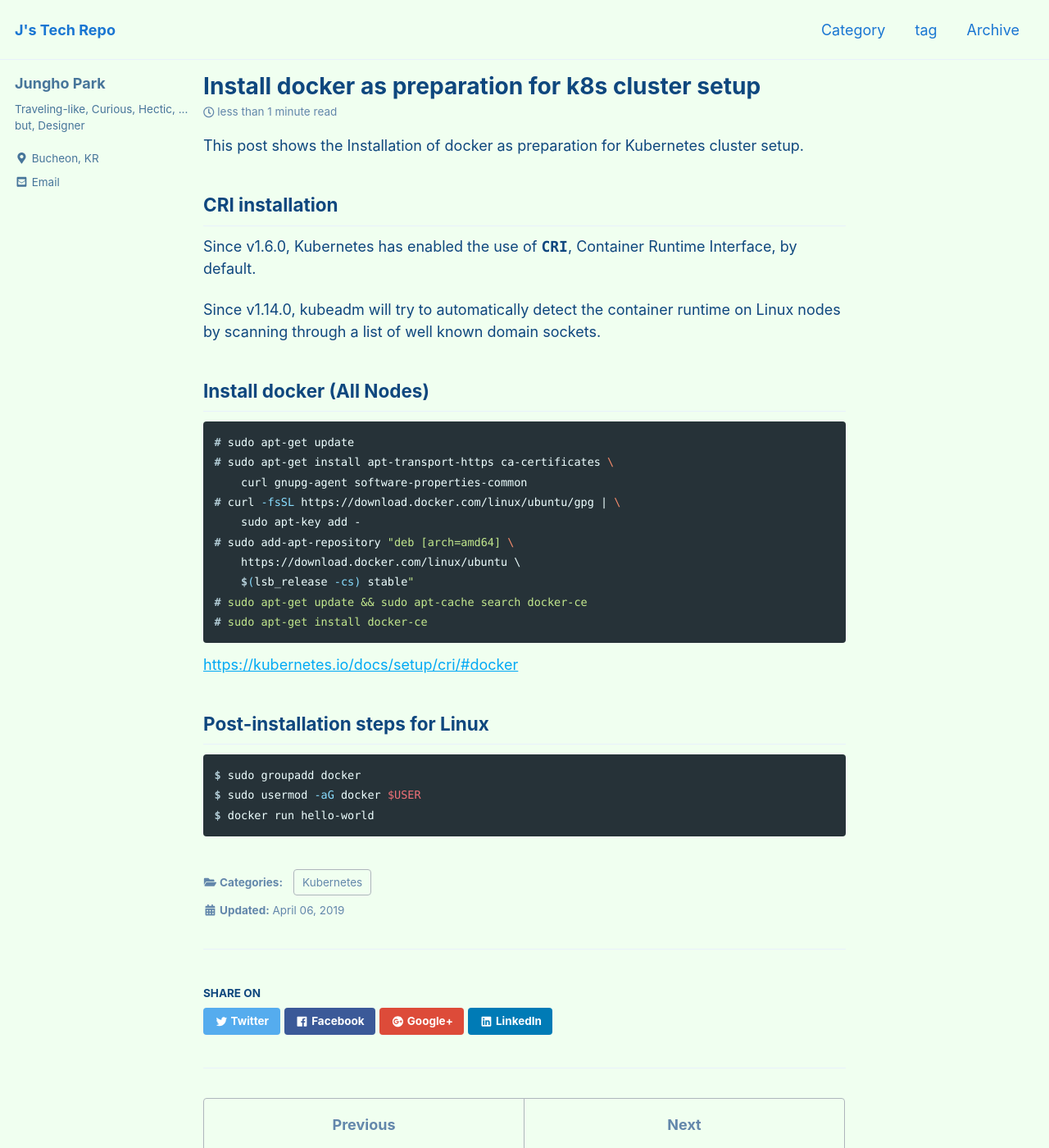
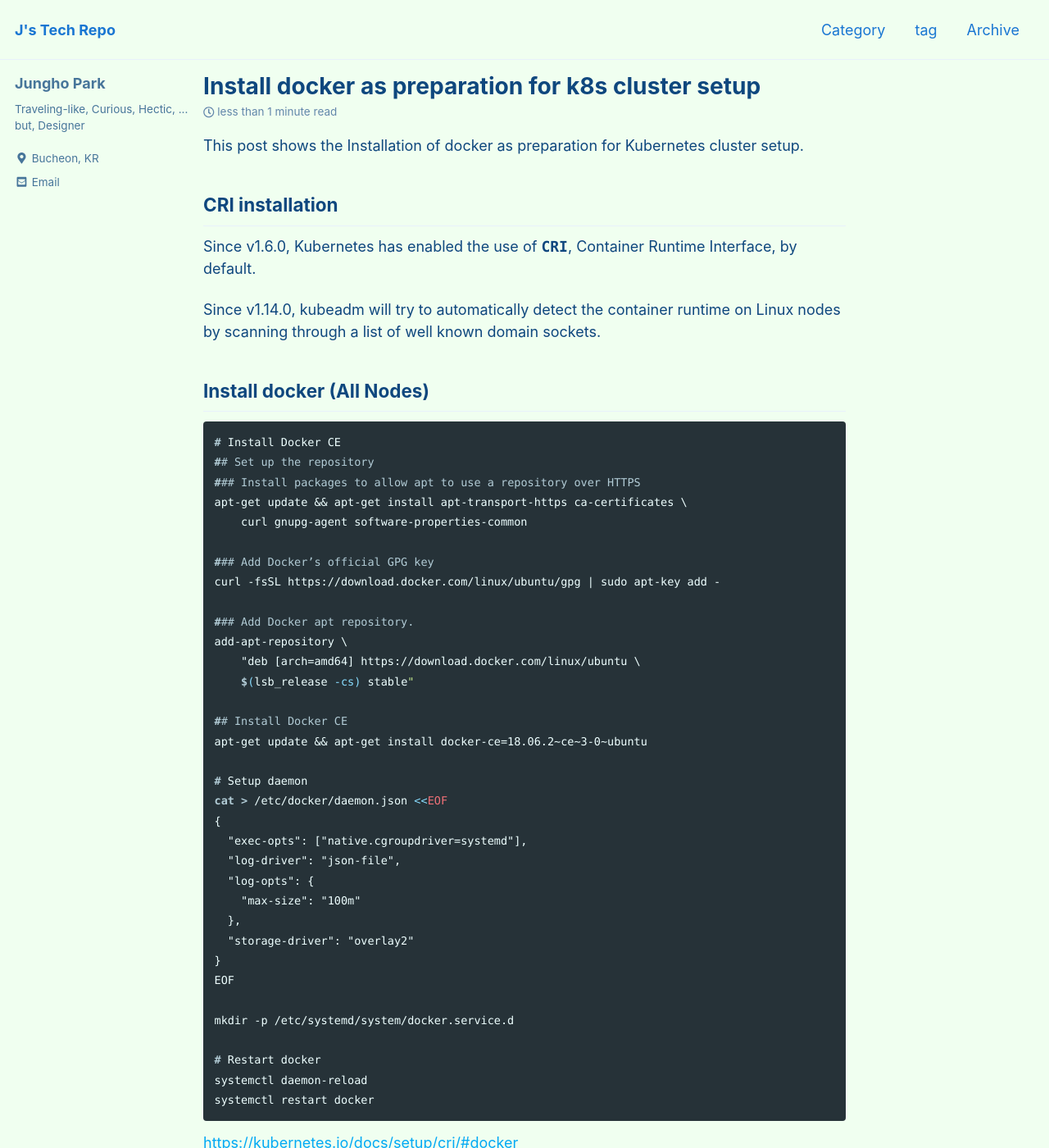
Before and after one commit to unipark00/tekrepo, a Jekyll site: the page built from _posts/2019-04-05-install-docker.md, in a window 1280 px wide and 1400 px high. Shown: the whole window at 82% size. Built offline with Jekyll 4.4.1, drawn with Linux system fonts in a browser that asks for light colours; cached includes are drawn as plain includes.

Commit message:
Update 2019-04-05-install-docker.md

````diff
--- a/_posts/2019-04-05-install-docker.md
+++ b/_posts/2019-04-05-install-docker.md
@@ -16,16 +16,40 @@ Since v1.14.0, kubeadm will try to automatically detect the container runtime on
 
 ## Install docker (All Nodes)
 ```console
-# sudo apt-get update
-# sudo apt-get install apt-transport-https ca-certificates \
+# Install Docker CE
+## Set up the repository
+### Install packages to allow apt to use a repository over HTTPS
+apt-get update && apt-get install apt-transport-https ca-certificates \
     curl gnupg-agent software-properties-common
-# curl -fsSL https://download.docker.com/linux/ubuntu/gpg | \
-    sudo apt-key add -
-# sudo add-apt-repository "deb [arch=amd64] \
-    https://download.docker.com/linux/ubuntu \
+
+### Add Docker’s official GPG key
+curl -fsSL https://download.docker.com/linux/ubuntu/gpg | sudo apt-key add -
+
+### Add Docker apt repository.
+add-apt-repository \
+    "deb [arch=amd64] https://download.docker.com/linux/ubuntu \
     $(lsb_release -cs) stable"
-# sudo apt-get update && sudo apt-cache search docker-ce
-# sudo apt-get install docker-ce
+
+## Install Docker CE
+apt-get update && apt-get install docker-ce=18.06.2~ce~3-0~ubuntu
+
+# Setup daemon
+cat > /etc/docker/daemon.json <<EOF
+{
+  "exec-opts": ["native.cgroupdriver=systemd"],
+  "log-driver": "json-file",
+  "log-opts": {
+    "max-size": "100m"
+  },
+  "storage-driver": "overlay2"
+}
+EOF
+
+mkdir -p /etc/systemd/system/docker.service.d
+
+# Restart docker
+systemctl daemon-reload
+systemctl restart docker
 ```
 [https://kubernetes.io/docs/setup/cri/#docker](https://kubernetes.io/docs/setup/cri/#docker)
 
````
